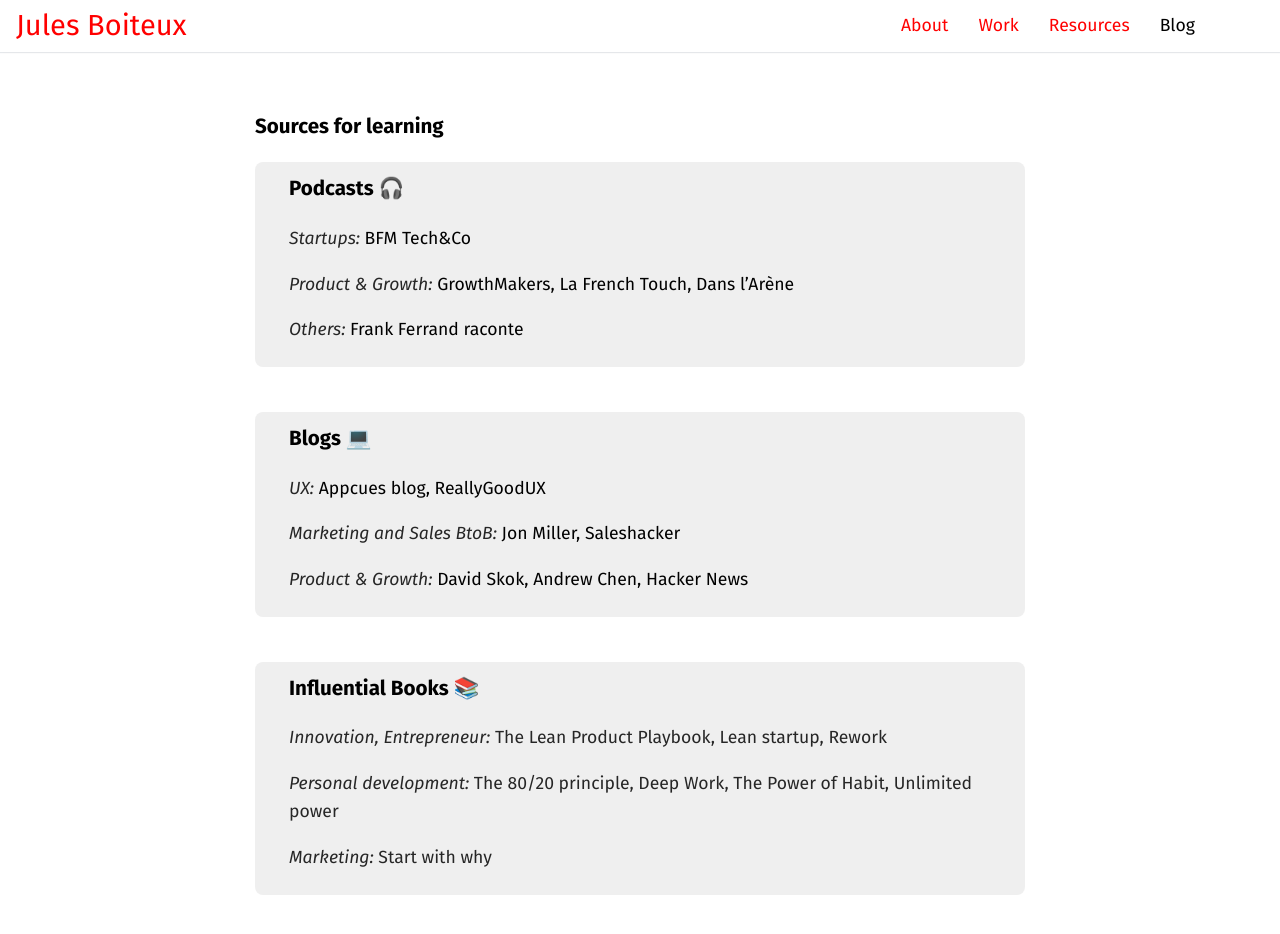
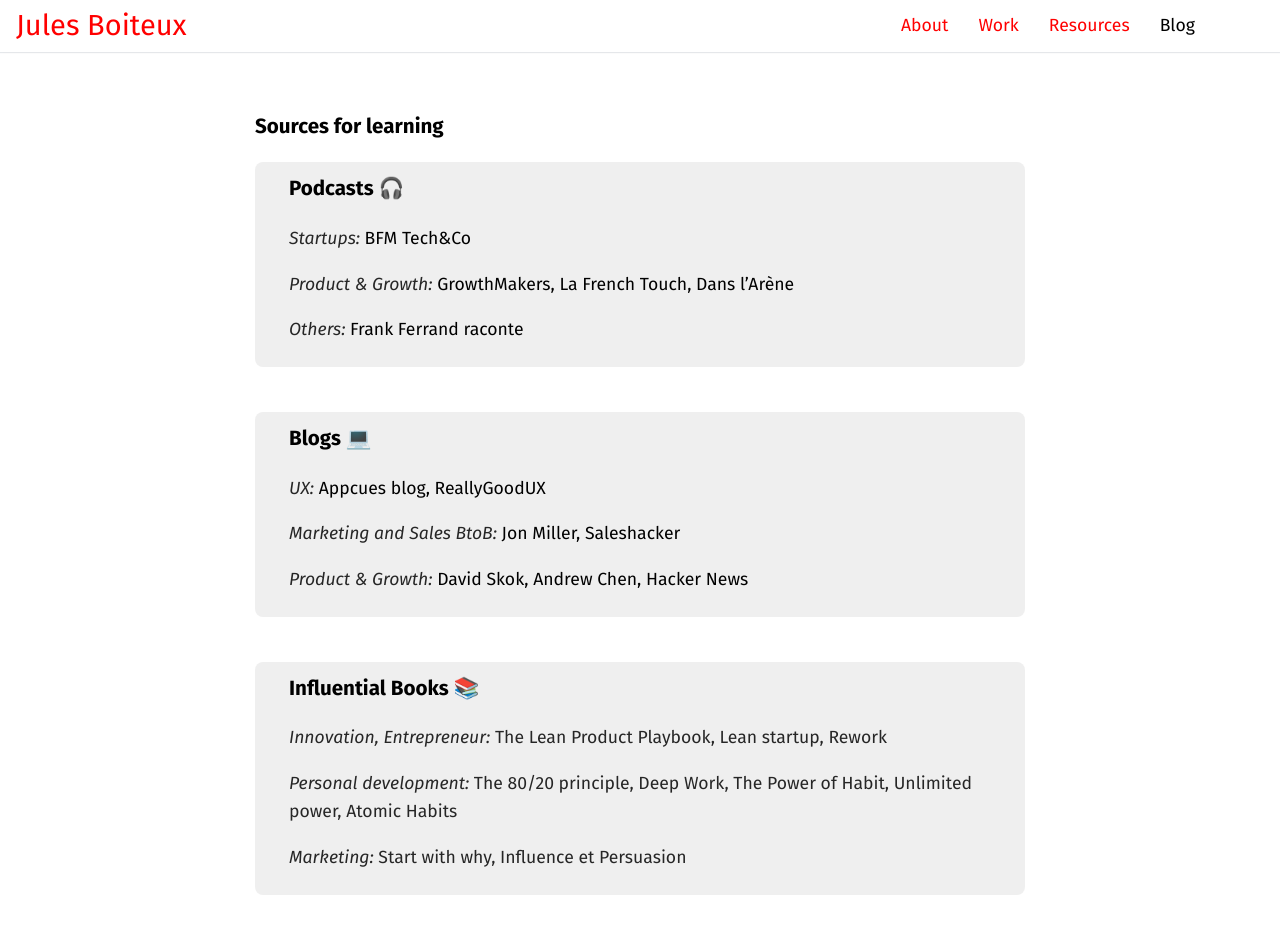
Before and after one commit to julesb22/my_personal_website_and_blog, a Jekyll site: the page built from _pages/03_resources.md, in a window 1280 px wide and 940 px high. Shown: the top 934 px of the window. Built offline with Jekyll 4.4.1, drawn with Linux system fonts in a browser that asks for light colours.

```diff
--- a/_pages/03_resources.md
+++ b/_pages/03_resources.md
@@ -22,7 +22,7 @@ permalink: /resources/
   <div class="grey-section">
     <h3 class="title"> Influential Books 📚 </h3>
     <p> <em> Innovation, Entrepreneur:</em> The Lean Product Playbook, Lean startup, Rework</p>
-    <p> <em> Personal development: </em> The 80/20 principle, Deep Work, The Power of Habit, Unlimited power </p>
-    <p> <em> Marketing: </em> Start with why </p>
+    <p> <em> Personal development: </em> The 80/20 principle, Deep Work, The Power of Habit, Unlimited power, Atomic Habits </p>
+    <p> <em> Marketing: </em> Start with why, Influence et Persuasion </p>
   </div>
 </div>
```
Also changed, not shown: _pages/02_work.md (+16 -4 lines), img/livestorm_logo.png (added), 1 other file.
